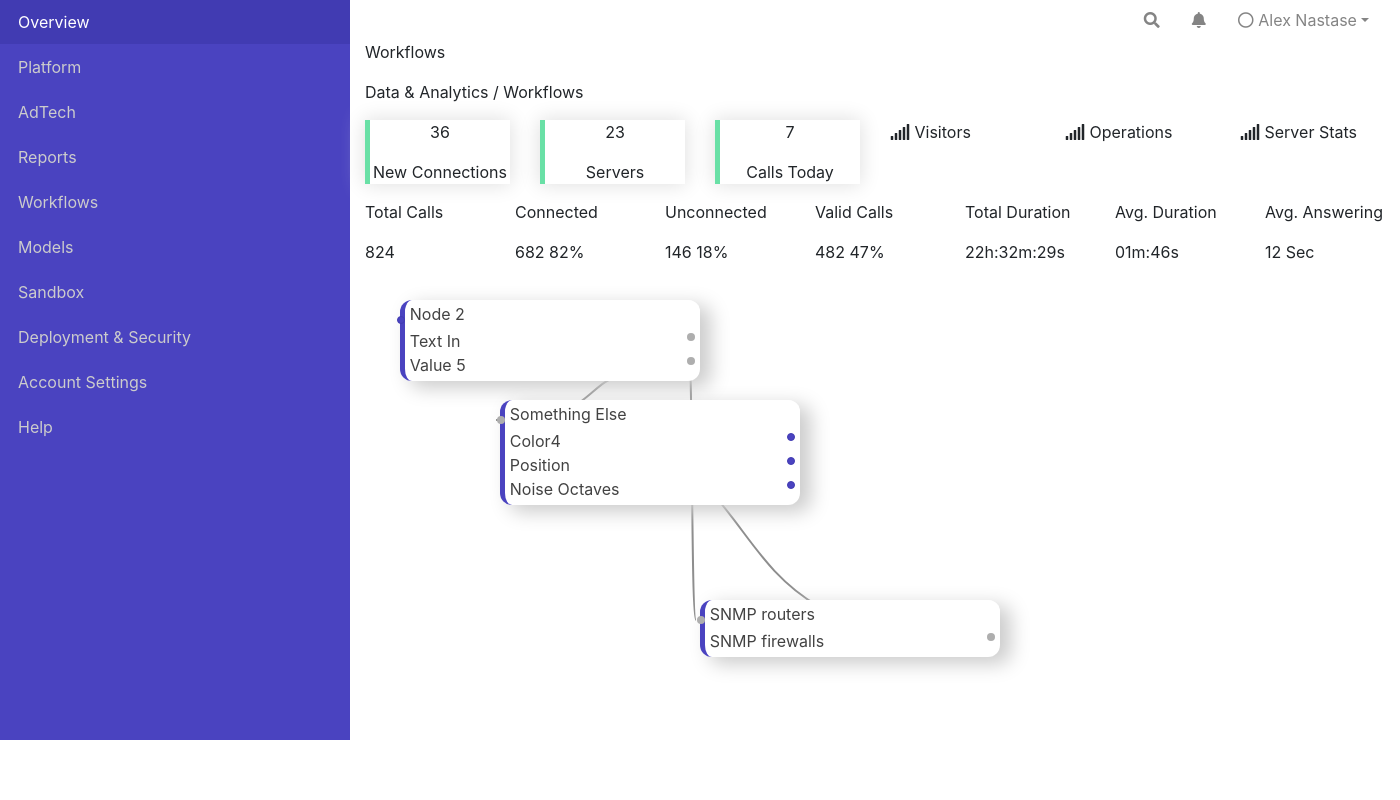
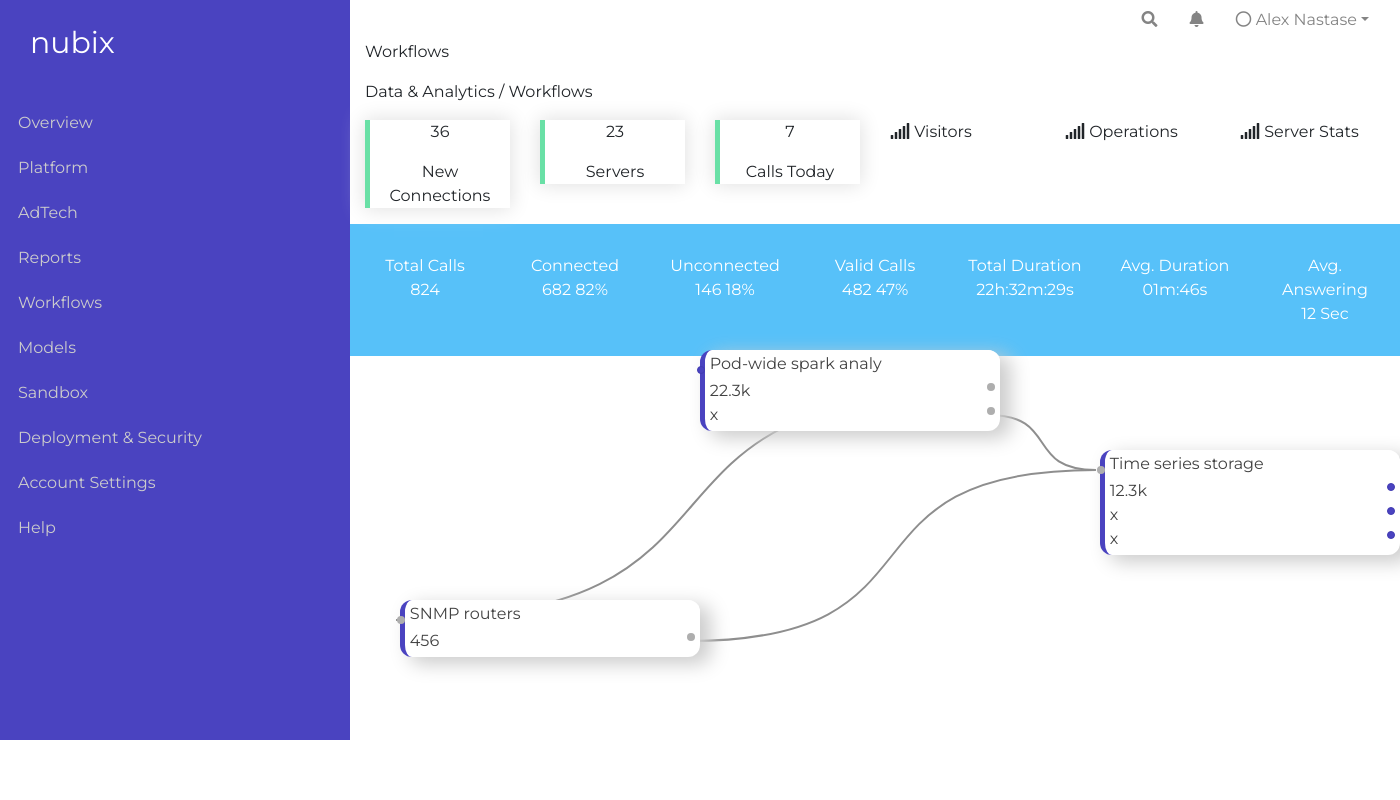
Before and after one commit to crowdbotics-users/Nubix-Dashboard, a PHP site: page /index.html in a window 1400 px wide. Run offline with PHP 8.4, Linux system fonts and the light colour scheme; some libraries are stand-ins or nearby versions.

Commit message:
Some styling

```diff
--- a/css/_variables.scss
+++ b/css/_variables.scss
@@ -6,3 +6,8 @@ $purple-hover: #413bb2;
 $light-gray: #848484;
 $strong-gray: #424242;
 $green: #69e0a6;
+$blue: #57c1f9;
+
+
+//FONTS
+$main-font: 'Montserrat', sans-serif;
--- a/css/style.css
+++ b/css/style.css
@@ -1,6 +1,14 @@
+body {
+  font-family: "Montserrat", sans-serif; }
+
 .parent-nav {
   margin: 0;
   padding: 0; }
+
+.nubix-text {
+  font-size: 30px;
+  color: #ffffff;
+  padding: 20px 0px 20px 30px; }
 
 .navbar-primary {
   height: 740px;
@@ -36,6 +44,15 @@
   -webkit-box-shadow: 0px 0px 19px 1px #e0e0e0;
   -moz-box-shadow: 0px 0px 19px 1px #e0e0e0;
   box-shadow: 0px 0px 19px 1px #e0e0e0; }
+
+.stadistics-div {
+  background-color: #57c1f9;
+  color: #ffffff; }
+
+.stadistics-p {
+  margin: 0;
+  padding: 30px 0px 30px 0px;
+  text-align: center; }
 
 .node:before {
   content: attr(title) " ";
--- a/css/style.scss
+++ b/css/style.scss
@@ -1,9 +1,20 @@
 @import "variables";
+
+body{
+  font-family: $main-font;
+}
 
 .parent-nav {
   margin:0;
   padding:0;
 }
+
+.nubix-text {
+  font-size: 30px;
+  color: $white;
+  padding:20px 0px 20px 30px;
+}
+
 .navbar-primary {
   height:740px;
   background-color: $purple;
@@ -45,6 +56,16 @@
   box-shadow: 0px 0px 19px 1px rgba(224,224,224,1);
 }
 
+.stadistics-div {
+  background-color: $blue;
+  color: $white;
+}
+
+.stadistics-p {
+  margin:0;
+  padding:30px 0px 30px 0px;
+  text-align: center;
+}
 
 .node:before{
   content:attr(title) " ";
--- a/index.html
+++ b/index.html
@@ -7,7 +7,7 @@
   <title>Nubix Demo</title>
   <link rel="stylesheet" href="https://maxcdn.bootstrapcdn.com/bootstrap/4.0.0-beta/css/bootstrap.min.css">
   <link rel="stylesheet" href="https://use.fontawesome.com/releases/v5.1.0/css/all.css" integrity="sha384-lKuwvrZot6UHsBSfcMvOkWwlCMgc0TaWr+30HWe3a4ltaBwTZhyTEggF5tJv8tbt" crossorigin="anonymous">
-  <link href="https://fonts.googleapis.com/css?family=Open+Sans:400,700" rel='stylesheet' type='text/css'>
+  <link href="https://fonts.googleapis.com/css?family=Montserrat" rel="stylesheet">
   <link rel='stylesheet prefetch' href='https://ajax.googleapis.com/ajax/libs/jqueryui/1.11.2/themes/smoothness/jquery-ui.css'>
   <link rel="stylesheet" href="css/style.css">
 </head>
@@ -18,6 +18,7 @@
         <nav class="navbar-primary">
           <ul class="navbar-primary-menu">
             <li>
+              <p class="nubix-text">nubix</p>
               <a href="#"><span class="nav-label">Overview</span></a>
               <a href="#"><span class="nav-label">Platform</span></a>
               <a href="#"><span class="nav-label">AdTech</span></a>
@@ -91,34 +92,27 @@
           </div>
         </div>
 
-        <div class="row">
+        <div class="row stadistics-div">
           <div class="col">
-            <p>Total Calls</p>
-            <p>824</p>
+            <p class="stadistics-p">Total Calls<br>824</p>
           </div>
           <div class="col">
-            <p>Connected</p>
-            <p>682 82%</p>
+            <p class="stadistics-p">Connected<br>682 82%</p>
           </div>
           <div class="col">
-            <p>Unconnected</p>
-            <p>146 18%</p>
+            <p class="stadistics-p">Unconnected <br>146 18%</p>
           </div>
           <div class="col">
-            <p>Valid Calls</p>
-            <p>482 47%</p>
+            <p class="stadistics-p">Valid Calls <br>482 47%</p>
           </div>
           <div class="col">
-            <p>Total Duration</p>
-            <p>22h:32m:29s</p>
+            <p class="stadistics-p">Total Duration <br>22h:32m:29s</p>
           </div>
           <div class="col">
-            <p>Avg. Duration</p>
-            <p>01m:46s</p>
+            <p class="stadistics-p">Avg. Duration <br>01m:46s</p>
           </div>
           <div class="col">
-            <p>Avg. Answering</p>
-            <p>12 Sec</p>
+            <p class="stadistics-p">Avg. Answering <br>12 Sec</p>
           </div>
         </div>
       </div>
--- a/js/app.js
+++ b/js/app.js
@@ -272,23 +272,23 @@ Node.prototype.initUI = function(){
 
 // Node 1
 var node = new Node('SNMP routers');
-node.addInput('SNMP firewalls');
+node.addInput('456');
 
 // Node 2
-var node2 = new Node('Node 2');
-node2.addInput('Text In');
-node2.addInput('Value 5');
+var node2 = new Node('Pod-wide spark analy');
+node2.addInput('22.3k');
+node2.addInput('x');
 
 // Node 3
-var node3 = new Node('Something Else');
-node3.addInput('Color4');
-node3.addInput('Position');
-node3.addInput('Noise Octaves');
+var node3 = new Node('Time series storage');
+node3.addInput('12.3k');
+node3.addInput('x');
+node3.addInput('x');
 
 // Move to initial positions
-node.moveTo({x: 700, y: 600});
-node2.moveTo({x: 400, y: 300});
-node3.moveTo({x:500, y:400});
+node.moveTo({x: 400, y: 600});
+node2.moveTo({x: 700, y: 350});
+node3.moveTo({x:1100, y:450});
 
 // Connect Nodes
 node.connectTo(node2.inputs[0]);
```
Also changed, not shown: 1 other file.
